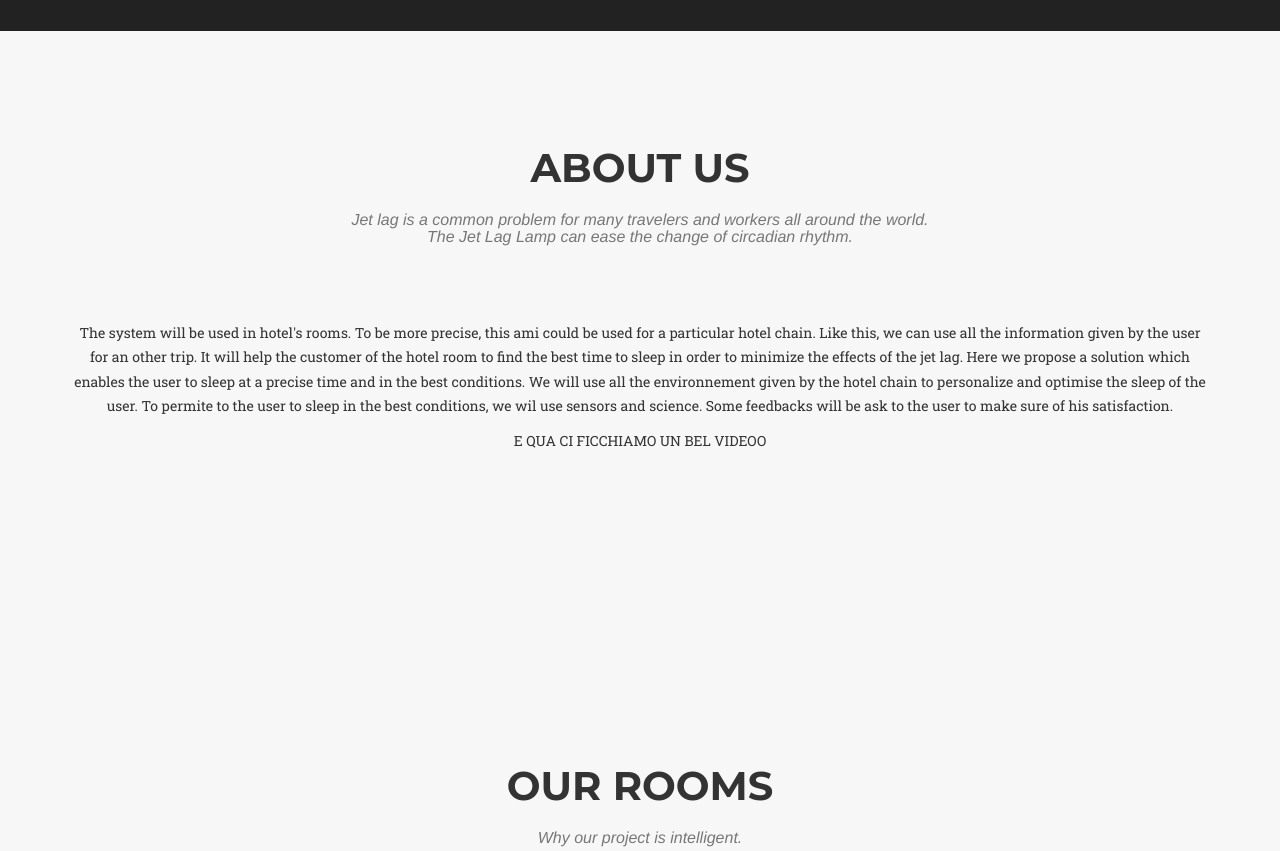
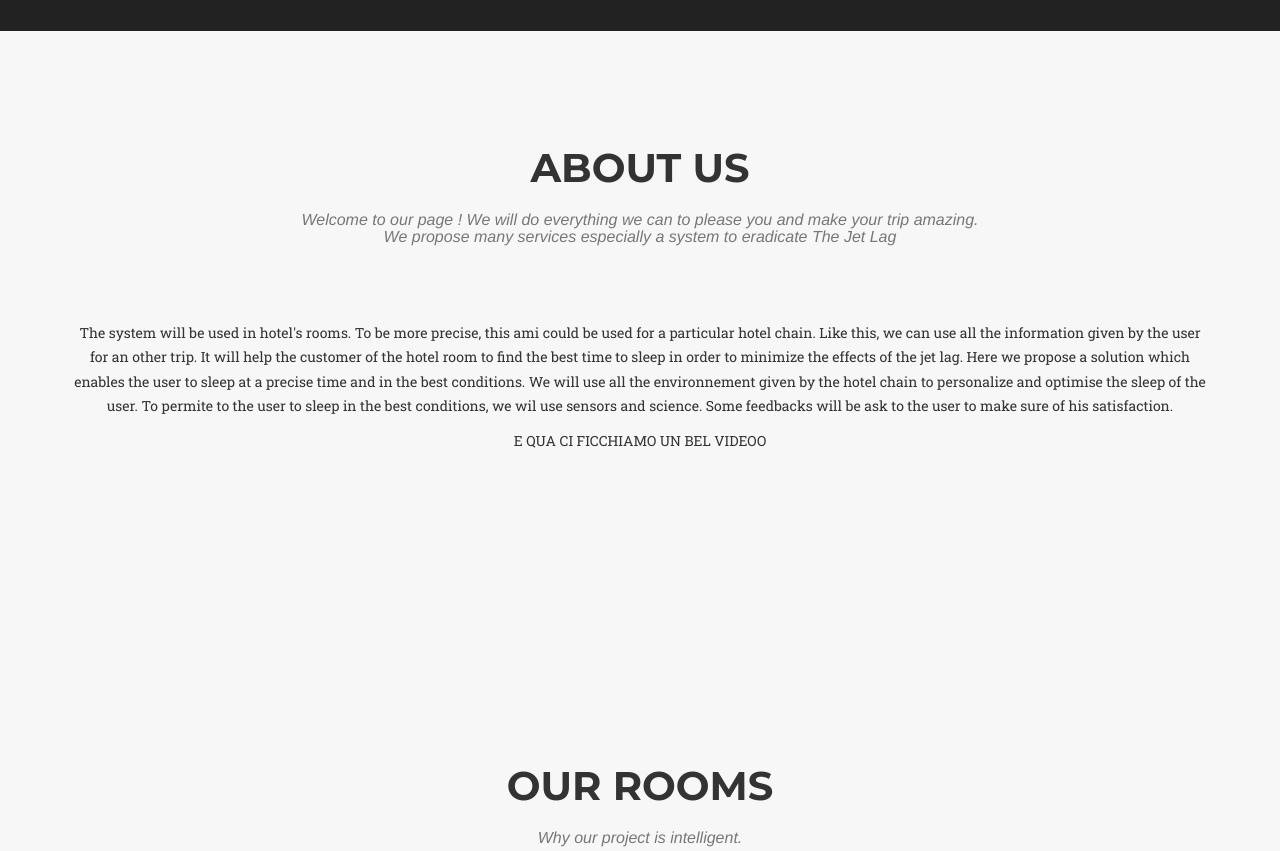
Before and after one commit to VincentGautier/Hotel-web-site, a Jekyll site: the page built from index.html, in a window 1280 px wide and 900 px high, scrolled down 713 px, cut to the strip 49-900 px from the top of the window. Built offline with Jekyll 4.4.1, drawn with Linux system fonts in a browser that asks for light colours; some web fonts are replaced.

Commit message:
Update About_us.html

```diff
--- a/_includes/About_us.html
+++ b/_includes/About_us.html
@@ -4,8 +4,8 @@
           <div class="row">
               <div class="col-lg-12 text-center">
                   <h2 class="section-heading">About us</h2>
-                  <h3 class="section-subheading text-muted">Jet lag is a common problem for many travelers and workers all around the world.</br>
-                    The Jet Lag Lamp can ease the change of circadian rhythm.</h3>
+                  <h3 class="section-subheading text-muted">Welcome to our page !  We will do everything we can to please you and make your trip amazing.</br>
+                    We propose many services especially a system to eradicate The Jet Lag</h3>
               </div>
           </div>
           <div class="row">
```
